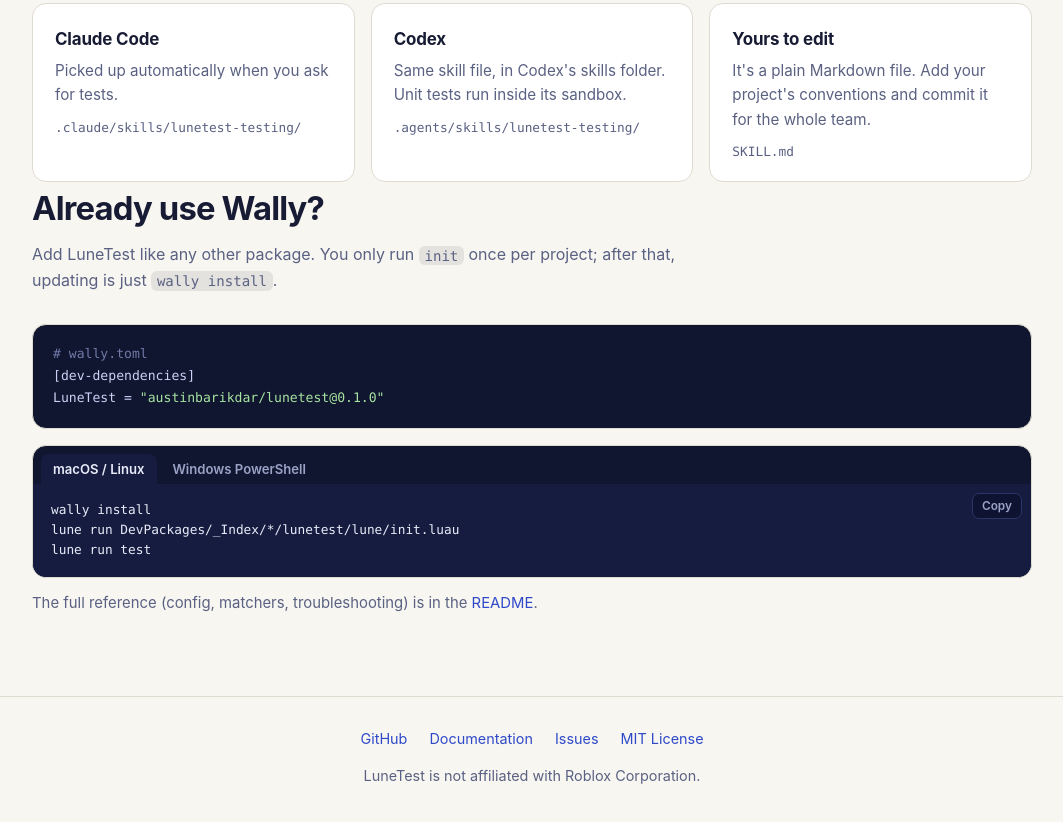
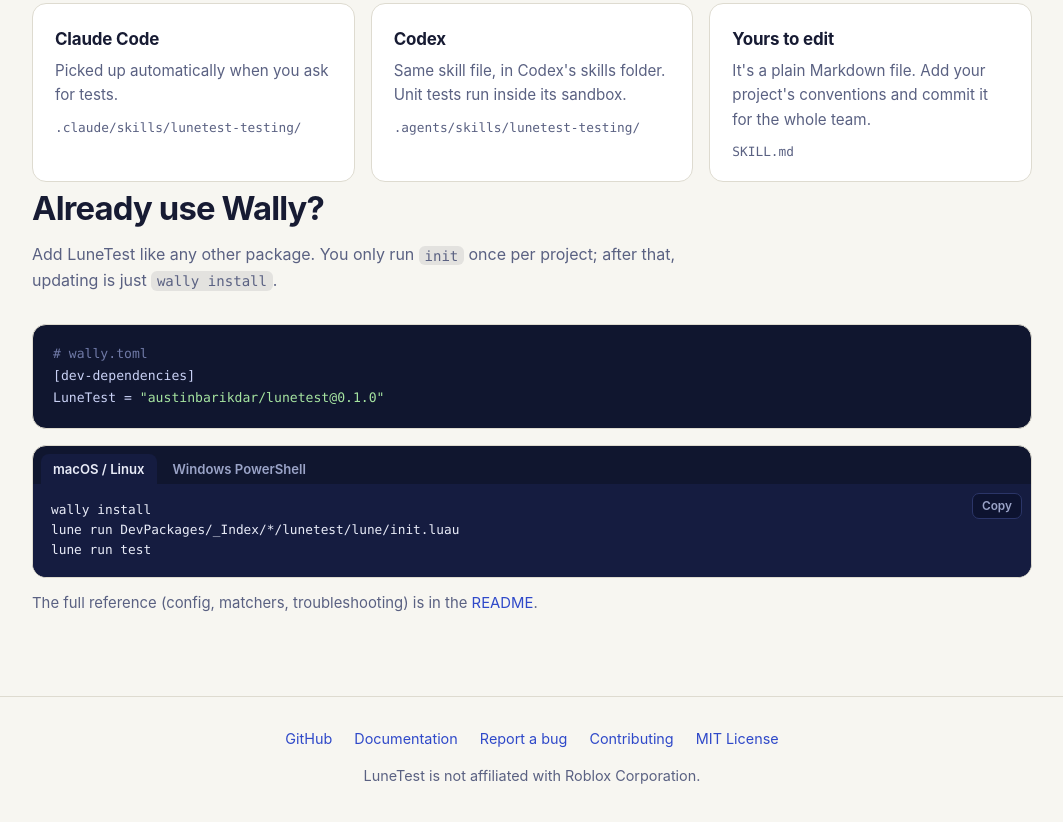
Before and after one commit to AustinBarikdar/LuneTest, a plain HTML site: page docs/index.html in a window 1280 px wide. Shown: the part 4419-5241 px from the top of the page, without its empty margins (108-1171 px from the left). Drawn offline with Linux system fonts and the light colour scheme.

Commit message:
Add a contributing guide, a bug report form and a pull request checklist
CONTRIBUTING.md covers reporting a bug, setting up a checkout, a map of
the code, the fix-with-a-failing-spec-first workflow, the checks to run
and how to open a pull request. The README gets a short Contributing
section pointing at it, and the website footer links to it.

GitHub shows the issue form and the PR checklist automatically. Both
remind people not to paste API keys or tokens.

```diff
--- a/docs/index.html
+++ b/docs/index.html
@@ -382,7 +382,8 @@
 	<div class="wrap">
 		<a href="https://github.com/AustinBarikdar/LuneTest">GitHub</a>
 		<a href="https://github.com/AustinBarikdar/LuneTest#readme">Documentation</a>
-		<a href="https://github.com/AustinBarikdar/LuneTest/issues">Issues</a>
+		<a href="https://github.com/AustinBarikdar/LuneTest/issues/new/choose">Report a bug</a>
+		<a href="https://github.com/AustinBarikdar/LuneTest/blob/main/CONTRIBUTING.md">Contributing</a>
 		<a href="https://github.com/AustinBarikdar/LuneTest/blob/main/LICENSE">MIT License</a>
 		<p>LuneTest is not affiliated with Roblox Corporation.</p>
 	</div>
```
Also changed, not shown: 6 other files.
